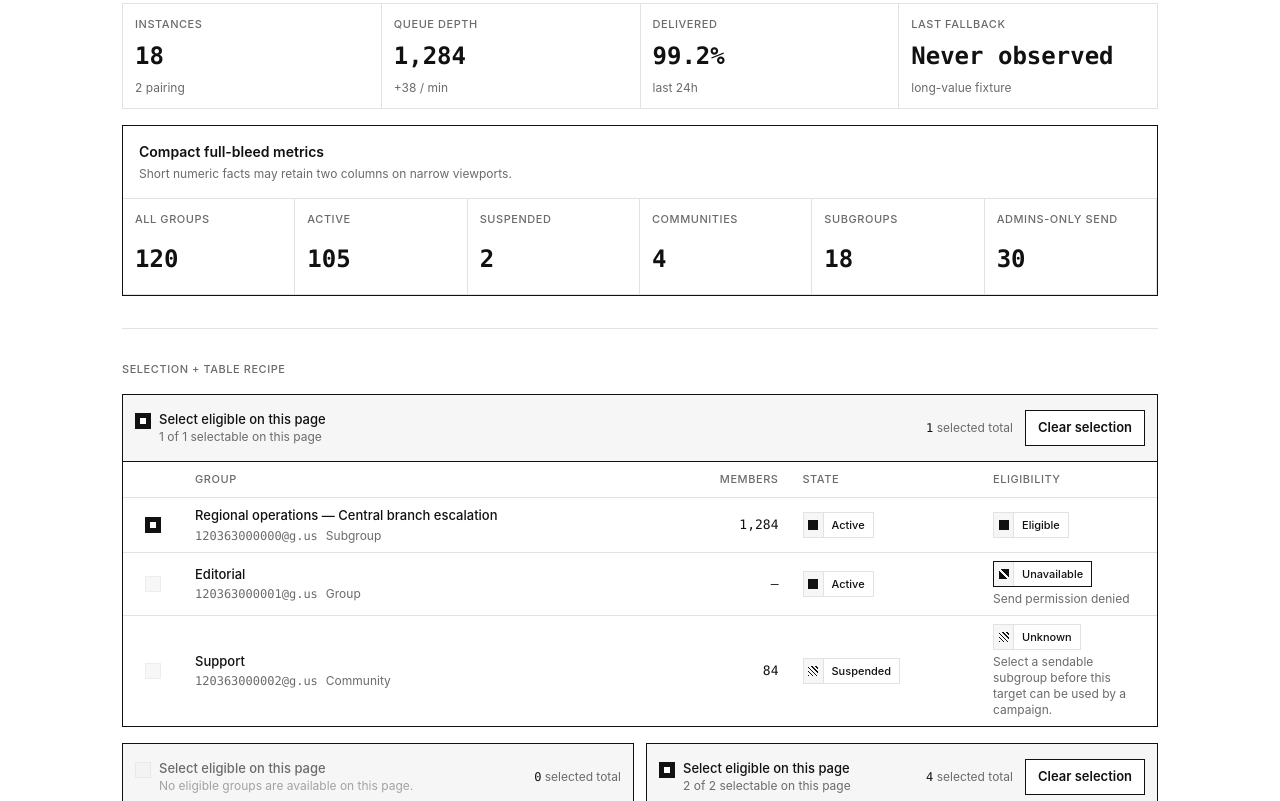
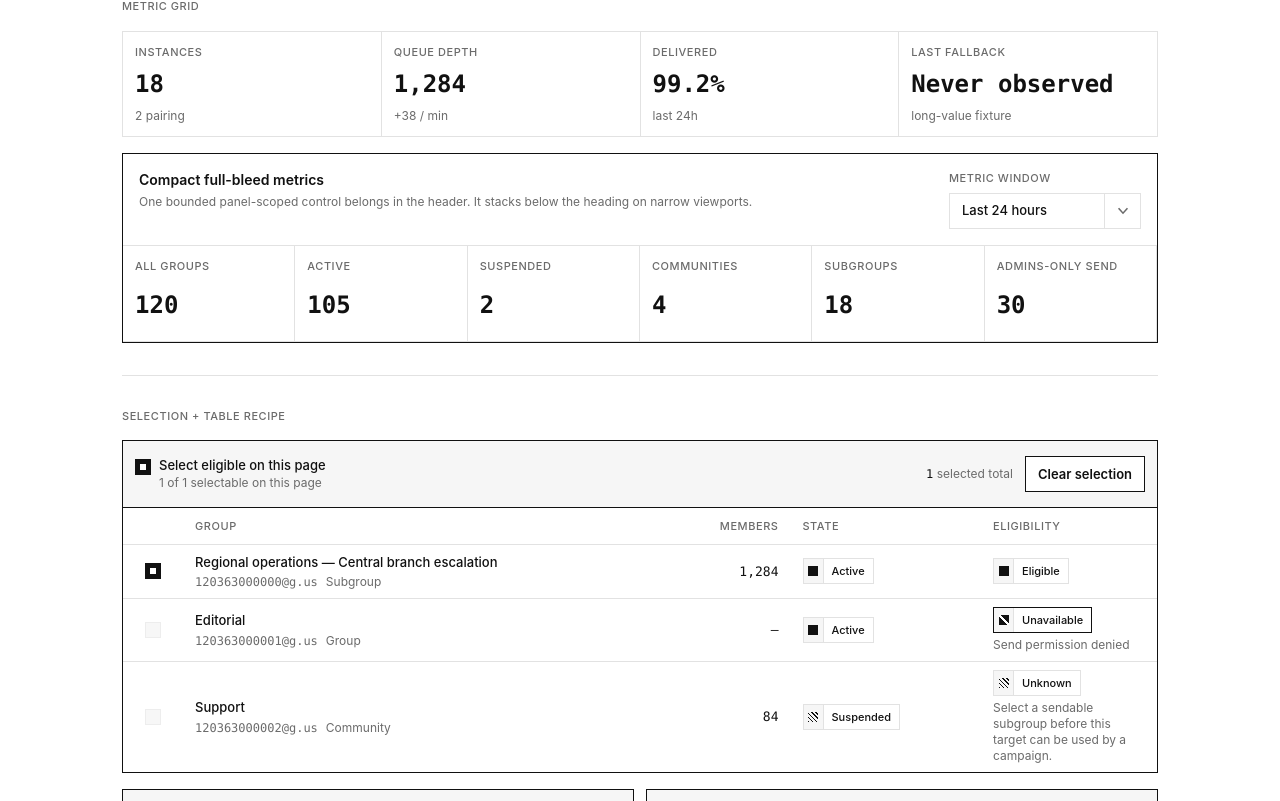
Before and after one commit to hiepknor/omniwa-console, a React (Vite) app: page /__ui in a window 1280 px wide. Shown: the part 5079-5880 px from the top of the page. Built offline with nearby package versions, Linux system fonts and the light colour scheme.

Commit message:
refine panel-scoped control layout

```diff
--- a/design/DESIGN.md
+++ b/design/DESIGN.md
@@ -227,7 +227,11 @@ for ≤11px labels. Numbers that align vertically use `tabular-nums`.
 - **FilterToolbar / FilterChip** — the canonical list-filter frame and removable
   active-filter token. Toolbars wrap without horizontal page overflow; chips
   stay square, show label and value, and expose an explicit remove name. Filter
-  controls and chips reflect URL state in product panels.
+  controls and chips reflect URL state in product panels. A lone bounded control
+  that affects only its owning Panel (for example metric window, density, or view
+  mode) belongs in the Panel header actions instead of occupying a separate
+  FilterToolbar row. Search/apply forms, multiple filters, and active chips stay
+  in FilterToolbar.
 - **SelectionBar** — the only bulk-selection header. It separates an explicitly
   named page scope from the cross-page selected total, owns none/partial/all
   checkbox state, and exposes one global Clear selection action. Counts use
@@ -242,7 +246,10 @@ for ≤11px labels. Numbers that align vertically use `tabular-nums`.
   strands the operator.
 - **Panel / StateNotice / CursorPagination** — the standard composition layer
   for framed sections, honest loading/empty/stale/error state, and cursor-based
-  list progression. Panel body spacing is selected through its named padding
+  list progression. Panel headers place actions and a lone panel-scoped control
+  beside the title on wide surfaces and stack them below the title when the
+  Panel itself is ≤512px wide; this behavior is container-owned.
+  Panel body spacing is selected through its named padding
   modes (`default`, `none`, or `compact-top`), never through a free-form body
   class escape hatch. API errors include normalized detail and `requestId` when
   present; pagination never suggests an unavailable page.
--- a/scripts/check-design.mjs
+++ b/scripts/check-design.mjs
@@ -144,7 +144,7 @@ for (const marker of ['role="progressbar"', 'aria-valuenow', 'aria-valuetext', '
 }
 
 const panel = await read('src/ui/Panel.tsx');
-for (const marker of ["bodyPadding = 'default'", "'compact-top': 'px-4 pb-4 pt-2'", "none: ''"]) {
+for (const marker of ["bodyPadding = 'default'", "'compact-top': 'px-4 pb-4 pt-2'", "none: ''", '@container', 'grid-cols-[minmax(0,1fr)_auto]', '@max-[32rem]:grid-cols-1', '@max-[32rem]:justify-start']) {
   if (!panel.includes(marker)) failures.push(`src/ui/Panel.tsx: controlled body-spacing contract is missing ${marker}`);
 }
 if (panel.includes('bodyClassName')) {
@@ -157,7 +157,7 @@ for (const marker of ["density = 'default'", "frame = 'standalone'", "density ==
 }
 
 for (const [path, marker] of Object.entries({
-  'src/features/platform/OverviewView.tsx': 'frame="flush-after-content"',
+  'src/features/platform/OverviewView.tsx': 'frame="flush"',
   'src/features/instances/CredentialHealth.tsx': "'flush-after-content' : 'flush'",
 })) {
   const source = await read(path);
@@ -166,7 +166,7 @@ for (const [path, marker] of Object.entries({
   }
 }
 
-if (!uiGallery.includes('Compact full-bleed metrics') || !uiGallery.includes('density="compact"') || !uiGallery.includes('frame="flush"')) {
+if (!uiGallery.includes('Compact full-bleed metrics') || !uiGallery.includes('One bounded panel-scoped control belongs in the header') || !uiGallery.includes('density="compact"') || !uiGallery.includes('frame="flush"')) {
   failures.push('src/app/UiGallery.tsx: locked metrics fixtures must cover compact full-bleed composition');
 }
 
--- a/src/app/UiGallery.tsx
+++ b/src/app/UiGallery.tsx
@@ -389,7 +389,16 @@ export function UiGallery() {
                 { label: 'Last fallback', value: 'Never observed', hint: 'long-value fixture' },
               ]}
             />
-            <Panel title="Compact full-bleed metrics" description="Short numeric facts may retain two columns on narrow viewports." bodyPadding="none">
+            <Panel
+              title="Compact full-bleed metrics"
+              description="One bounded panel-scoped control belongs in the header. It stacks below the heading on narrow viewports."
+              actions={(
+                <Field label="Metric window" className="w-48 @max-[32rem]:w-full">
+                  {(id, labelId) => <Select id={id} aria-labelledby={labelId} defaultValue="24h"><option value="24h">Last 24 hours</option><option value="168h">Last 7 days</option></Select>}
+                </Field>
+              )}
+              bodyPadding="none"
+            >
               <MetricGrid
                 columns={6}
                 density="compact"
--- a/src/features/platform/OverviewView.tsx
+++ b/src/features/platform/OverviewView.tsx
@@ -1,7 +1,7 @@
 import type { ReactNode } from 'react';
 import type { OverviewResource, ProjectionHealthResource, ServerHealthResource } from '@/api/overview';
 import { formatCount, humanizeToken, relativeTime } from '@/lib/format';
-import { Button, ButtonLink, Field, FilterToolbar, MetricGrid, PageHeader, Panel, Select, StateNotice, Status, Table, Td, Th, Tr, type Tone } from '@/ui';
+import { Button, ButtonLink, Field, MetricGrid, PageHeader, Panel, Select, StateNotice, Status, Table, Td, Th, Tr, type Tone } from '@/ui';
 
 function projectionTone(status: string): Tone {
   if (status === 'healthy' || status === 'ready') return 'ok';
@@ -98,15 +98,17 @@ export function OverviewView(props: OverviewViewProps) {
         <Panel
           title="Persisted metrics"
           description={`${humanizeToken(overview.scope.type)} scope · ${props.window} · generated ${relativeTime(overview.generatedAt) || 'at an unreported time'}`}
+          actions={(
+            <Field label="Metric window" className="w-48 @max-[32rem]:w-full">
+              {(id, labelId) => <Select id={id} aria-labelledby={labelId} value={props.window} onValueChange={props.onWindowChange}>{props.windowOptions.map((o) => <option key={o.value} value={o.value}>{o.label}</option>)}</Select>}
+            </Field>
+          )}
           bodyPadding="none"
         >
-          <FilterToolbar aria-label="Metric controls">
-            <Field label="Metric window" className="w-full max-w-48">{(id, labelId) => <Select id={id} aria-labelledby={labelId} value={props.window} onValueChange={props.onWindowChange}>{props.windowOptions.map((o) => <option key={o.value} value={o.value}>{o.label}</option>)}</Select>}</Field>
-          </FilterToolbar>
           <MetricGrid
             columns={5}
             density="compact"
-            frame="flush-after-content"
+            frame="flush"
             metrics={[
               { label: instanceScope ? 'Instances in scope' : 'Instances', value: formatCount(overview.instances.total) },
               { label: 'Connected', value: formatCount(overview.instances.connected) },
--- a/src/ui/Panel.tsx
+++ b/src/ui/Panel.tsx
@@ -24,14 +24,14 @@ export function Panel({
   }[bodyPadding];
 
   return (
-    <section className={cn('min-w-0 border border-line-strong bg-surface', className)}>
+    <section className={cn('@container min-w-0 border border-line-strong bg-surface', className)}>
       {title || actions ? (
-        <header className="flex min-w-0 items-start justify-between gap-4 p-4 border-b border-line">
+        <header className="grid min-w-0 grid-cols-[minmax(0,1fr)_auto] items-start gap-x-4 gap-y-3 p-4 border-b border-line @max-[32rem]:grid-cols-1">
           <div className="grid gap-1 min-w-0">
             {title ? <h2 className="text-sm font-semibold text-fg">{title}</h2> : null}
             {description ? <p className="text-xs text-fg-3">{description}</p> : null}
           </div>
-          {actions ? <div className="flex shrink-0 flex-wrap items-center gap-2">{actions}</div> : null}
+          {actions ? <div className="flex min-w-0 flex-wrap items-center justify-end gap-2 @max-[32rem]:justify-start">{actions}</div> : null}
         </header>
       ) : null}
       <div className={cn('min-w-0', bodyPaddingClass)}>{children}</div>
```
Also changed, not shown: 3 other files (tests, documents, lock files or other folders).
